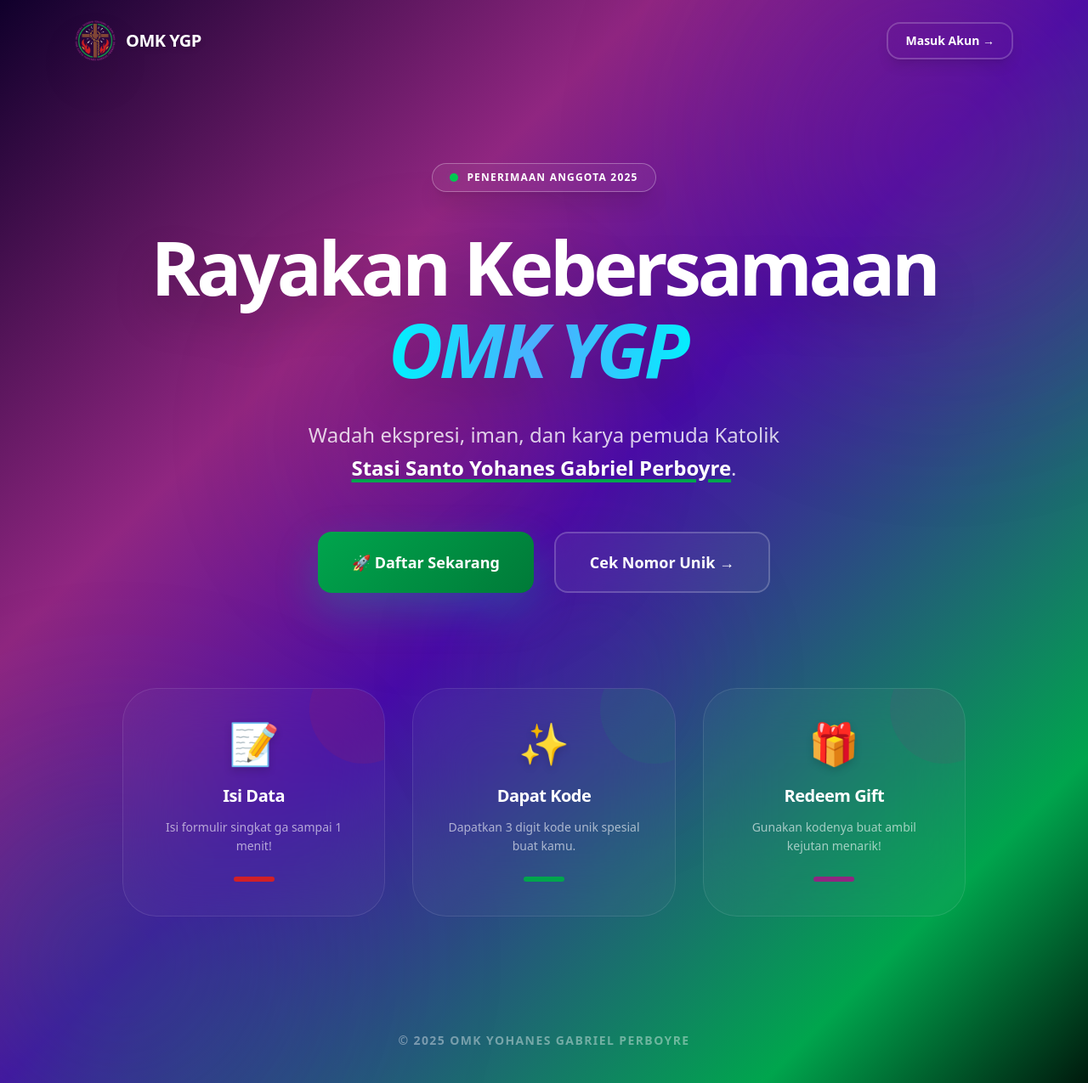
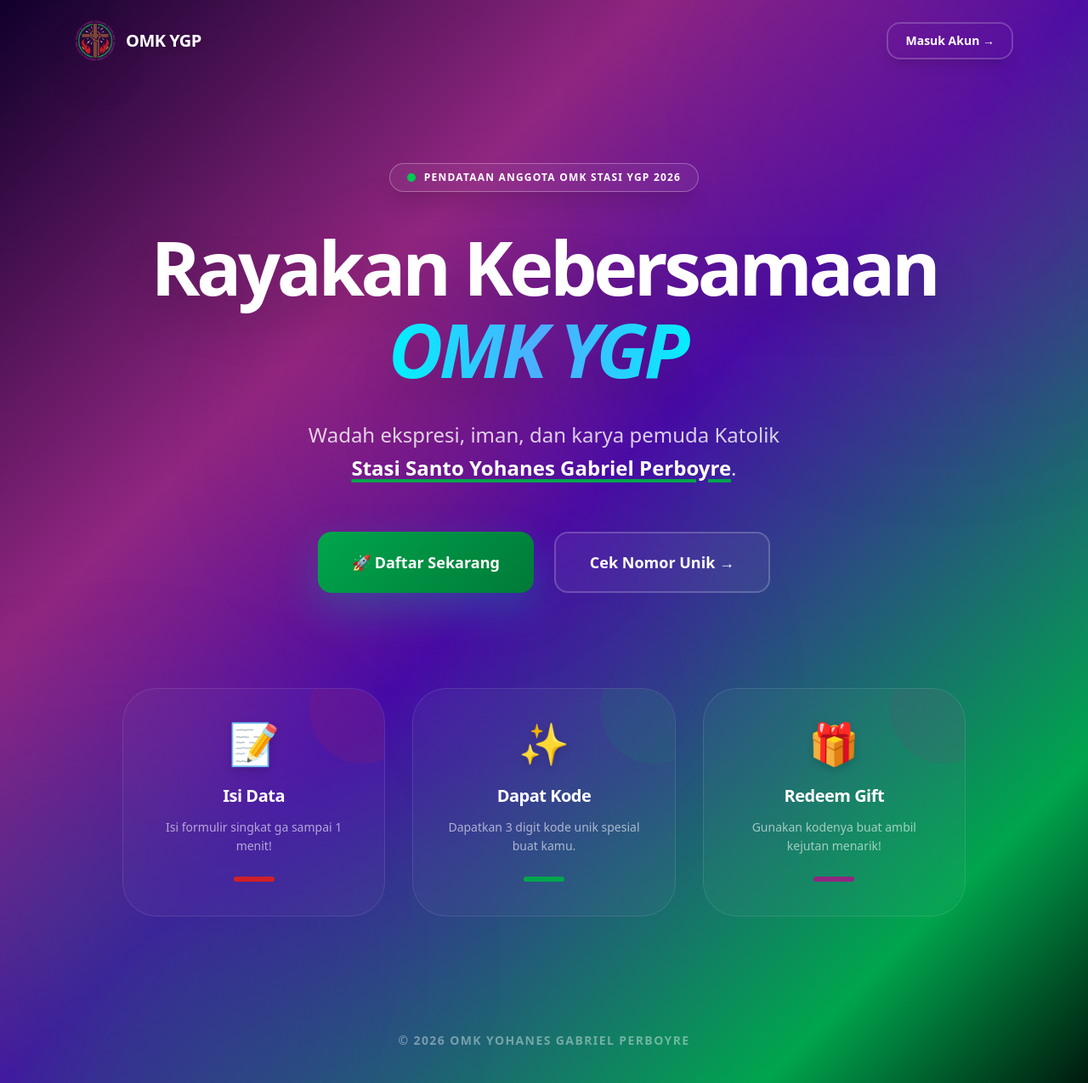
Before and after one commit to dababayou/PendataanOMKYGP, a Next.js app: page / in a window 1280 px wide. Shown: the whole page at 85% size. Built offline with nearby package versions, Linux system fonts and the light colour scheme.

Commit message:
update texts

```diff
--- a/src/app/page.tsx
+++ b/src/app/page.tsx
@@ -40,7 +40,7 @@ export default function HomePage() {
             <span className="animate-ping absolute inline-flex h-full w-full rounded-full bg-green-400 opacity-75"></span>
             <span className="relative inline-flex rounded-full h-2.5 w-2.5 bg-green-500"></span>
           </span>
-          <span className="text-white text-xs font-black tracking-widest uppercase">Penerimaan Anggota 2025</span>
+          <span className="text-white text-xs font-black tracking-widest uppercase">Pendataan Anggota OMK Stasi YGP 2026</span>
         </div>
 
         <h1 className="text-6xl md:text-[5.5rem] font-black text-white leading-[1.1] mb-8 tracking-tighter drop-shadow-2xl">
@@ -104,7 +104,7 @@ export default function HomePage() {
       </main>
 
       <footer className="relative z-10 text-center py-10 text-white/40 text-sm font-bold tracking-widest uppercase">
-        © 2025 OMK Yohanes Gabriel Perboyre
+        © 2026 OMK Yohanes Gabriel Perboyre
       </footer>
     </div>
   )
```
